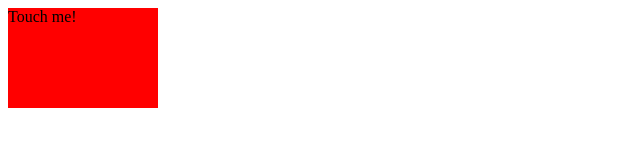
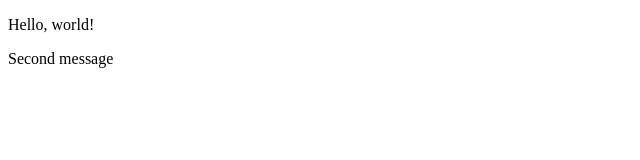
Before and after one commit to mazur-constanta/JS_CSS_Practice, a plain HTML site: page index.html in a window 1280 px wide. Shown: the whole page, without its empty margins (0-640 px from the left). Drawn offline with Linux system fonts and the light colour scheme.

Commit message:
finish module 1

```diff
--- a/index.html
+++ b/index.html
@@ -67,9 +67,15 @@
         </div>
         <!-- renernh
     -->
-	<div class="box">
+    <!--
+    <div class="box">
 		Touch me!
 	</div>
+    -->
+    <!--<script defer src="js/script.js"></script>-->
+
+	<p>Hello, world!</p>
+    <p>Second message</p>
 
     <script src="js/script.js"></script>
 </body>
--- a/js/script.js
+++ b/js/script.js
@@ -1487,3 +1487,25 @@ window.addEventListener('DOMContentLoaded', () => {
 //  targetTouches - все пальцы, кот взаимодействуют с этим конкретным элем
 //  changesTouches - список пальцев, кот участвуют в данном событии
 */
+
+// УРОК 35. Async, defer, динамич. скрипты. КОНЕЦ 1го МОДУЛЯ.
+const p = document.querySelectorAll('p');
+console.log(p);
+
+// defer - атрибут должен обраб.скрипт в фон.режиме, а затем запустить, когда загрузится
+// <script defer src="js/script.js"></script>
+// Такие скрипты дожидаются полной готовности нашей верстки
+
+// <script async src="js/script.js"></script>
+// Страница не ждёт асинхронности
+// Остальные скрипты не ждут async
+
+function loadScript(src) {
+    const script = document.createElement('script');
+    script.src = src;
+    script.async = false;
+    document.body.append(script);
+}
+
+loadScript('js/script.js');
+loadScript('js/some.js');
--- /dev/null
+++ b/js/some.js
@@ -0,0 +1 @@
+console.log('Some');
```
